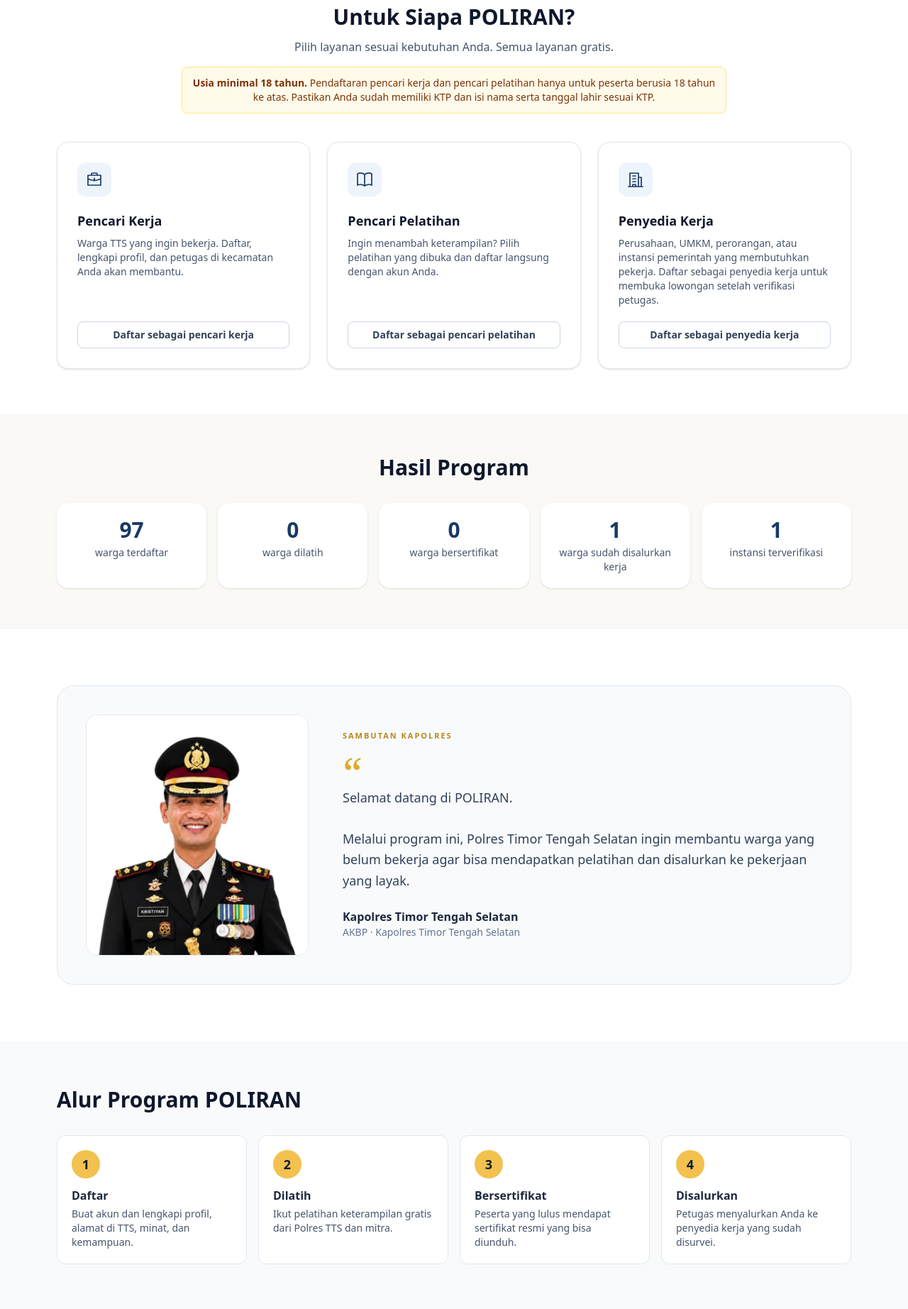
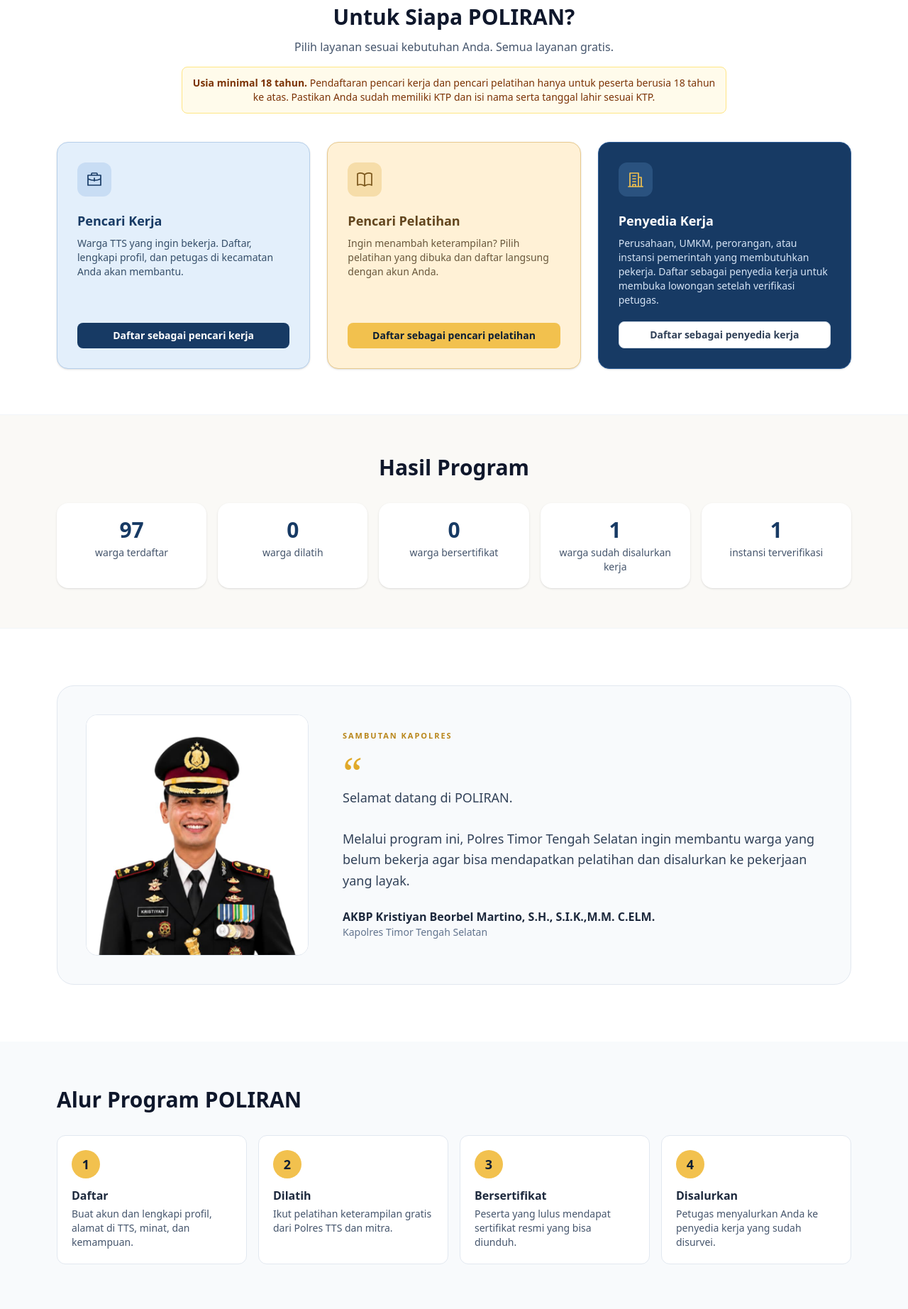
Before and after one commit to daniizzulhaq/app-poliran, a Laravel app: page / in a window 1280 px wide. Shown: the part 2197-4042 px from the top of the page at 71% size. Run offline with Laravel 12, Linux system fonts and the light colour scheme; data comes from the database, SQL or seed files in the repository; data that the repository does not hold is empty; style sheets or scripts are compiled from the project's sources; parts of the project's set-up code (start-up, migrations or seed data) failed here and were passed over.

Commit message:
pembaruan

```diff
--- a/app/Services/PengaturanService.php
+++ b/app/Services/PengaturanService.php
@@ -13,7 +13,7 @@ class PengaturanService
     public const DEFAULTS = [
         'hero_judul' => 'Polisi Peduli Pengangguran',
         'hero_teks' => 'Program GRATIS dari Polres Timor Tengah Selatan untuk membantu warga TTS mendapatkan pelatihan dan pekerjaan. Tidak dipungut biaya apa pun.',
-        'sambutan_nama' => 'Nama Kapolres',
+        'sambutan_nama' => 'Kristiyan Beorbel Martino, S.H., S.I.K.,M.M. C.ELM.',
         'sambutan_pangkat' => 'AKBP',
         'sambutan_isi' => "Selamat datang di POLIRAN.\n\nMelalui program ini, Polres Timor Tengah Selatan ingin membantu warga yang belum bekerja agar bisa mendapatkan pelatihan dan disalurkan ke pekerjaan yang layak.",
         'sambutan_foto' => null,
--- a/resources/css/app.css
+++ b/resources/css/app.css
@@ -73,8 +73,42 @@
     }
     .officer-welcome { height: 340px; }
     .officer-welcome .officer-photo-original { top: -40%; }
-    .service-card { transition: border-color 180ms ease, box-shadow 180ms ease; }
-    .service-card:hover { border-color: #b9861a70; box-shadow: 0 10px 30px #0b1e340a; }
+    .service-card {
+        background-color: var(--service-background);
+        border-color: var(--service-border);
+        transition: border-color 180ms ease, box-shadow 180ms ease;
+    }
+    .service-card--blue {
+        --service-background: #e3effb;
+        --service-border: #b6cfea;
+        --service-title: #173a64;
+        --service-description: #354e69;
+        --service-icon-background: #c8ddf4;
+        --service-icon-color: #173a64;
+    }
+    .service-card--cream {
+        --service-background: #fff1d6;
+        --service-border: #e7c98e;
+        --service-title: #62451d;
+        --service-description: #68573b;
+        --service-icon-background: #f6dda9;
+        --service-icon-color: #79551a;
+    }
+    .service-card--navy {
+        --service-background: #173a64;
+        --service-border: #2a5b96;
+        --service-title: #ffffff;
+        --service-description: #d6e4f5;
+        --service-icon-background: #2a527f;
+        --service-icon-color: #f2c14e;
+    }
+    .service-card-title { color: var(--service-title); }
+    .service-card-description { color: var(--service-description); }
+    .service-card-icon {
+        background-color: var(--service-icon-background);
+        color: var(--service-icon-color);
+    }
+    .service-card:hover { border-color: #b9861a; box-shadow: 0 10px 30px #0b1e3414; }
     @media (prefers-reduced-motion: reduce) {
         .service-card { transition: none; }
     }
--- a/resources/views/public/home.blade.php
+++ b/resources/views/public/home.blade.php
@@ -51,15 +51,15 @@
         <x-syarat-usia class="mx-auto mt-4 max-w-3xl text-center" />
         <div class="mt-10 grid gap-6 md:grid-cols-3">
             @foreach ([
-                ['briefcase', 'Pencari Kerja', 'Warga TTS yang ingin bekerja. Daftar, lengkapi profil, dan petugas di kecamatan Anda akan membantu.', 'Daftar sebagai pencari kerja', route('register.pencari-kerja')],
-                ['book', 'Pencari Pelatihan', 'Ingin menambah keterampilan? Pilih pelatihan yang dibuka dan daftar langsung dengan akun Anda.', 'Daftar sebagai pencari pelatihan', route('public.pelatihan.index')],
-                ['building', 'Penyedia Kerja', 'Perusahaan, UMKM, perorangan, atau instansi pemerintah yang membutuhkan pekerja. Daftar sebagai penyedia kerja untuk membuka lowongan setelah verifikasi petugas.', 'Daftar sebagai penyedia kerja', route('register.instansi')],
-            ] as [$ikon, $judul, $teks, $tombol, $url])
-                <div class="service-card flex flex-col rounded-2xl border border-slate-200 bg-white p-7 shadow-sm">
-                    <span class="flex h-12 w-12 items-center justify-center rounded-xl bg-brand-50 text-brand-700"><x-icon :name="$ikon" /></span>
-                    <h3 class="mt-5 text-lg font-bold">{{ $judul }}</h3>
-                    <p class="mt-2 flex-1 text-sm text-slate-600">{{ $teks }}</p>
-                    <x-button :href="$url" variant="secondary" class="mt-5">{{ $tombol }}</x-button>
+                ['briefcase', 'Pencari Kerja', 'Warga TTS yang ingin bekerja. Daftar, lengkapi profil, dan petugas di kecamatan Anda akan membantu.', 'Daftar sebagai pencari kerja', route('register.pencari-kerja'), 'service-card--blue', 'primary'],
+                ['book', 'Pencari Pelatihan', 'Ingin menambah keterampilan? Pilih pelatihan yang dibuka dan daftar langsung dengan akun Anda.', 'Daftar sebagai pencari pelatihan', route('public.pelatihan.index'), 'service-card--cream', 'gold'],
+                ['building', 'Penyedia Kerja', 'Perusahaan, UMKM, perorangan, atau instansi pemerintah yang membutuhkan pekerja. Daftar sebagai penyedia kerja untuk membuka lowongan setelah verifikasi petugas.', 'Daftar sebagai penyedia kerja', route('register.instansi'), 'service-card--navy', 'secondary'],
+            ] as [$ikon, $judul, $teks, $tombol, $url, $warna, $varianTombol])
+                <div class="service-card {{ $warna }} flex flex-col rounded-2xl border p-7 shadow-sm">
+                    <span class="service-card-icon flex h-12 w-12 items-center justify-center rounded-xl"><x-icon :name="$ikon" /></span>
+                    <h3 class="service-card-title mt-5 text-lg font-bold">{{ $judul }}</h3>
+                    <p class="service-card-description mt-2 flex-1 text-sm">{{ $teks }}</p>
+                    <x-button :href="$url" :variant="$varianTombol" class="mt-5">{{ $tombol }}</x-button>
                 </div>
             @endforeach
         </div>
@@ -90,8 +90,8 @@
                 <p class="section-eyebrow">Sambutan Kapolres</p>
                 <span class="mt-3 block h-10 font-serif text-6xl text-gold-500" aria-hidden="true">&ldquo;</span>
                 <blockquote class="mt-3 text-base leading-relaxed whitespace-pre-line text-slate-700 sm:text-lg">{{ $konten['sambutan_isi'] }}</blockquote>
-                <p class="mt-6 font-bold">{{ $konten['sambutan_nama'] === 'Nama Kapolres' ? 'Kapolres Timor Tengah Selatan' : $konten['sambutan_nama'] }}</p>
-                <p class="text-sm text-slate-500">{{ $konten['sambutan_pangkat'] }} · Kapolres Timor Tengah Selatan</p>
+                <p class="mt-6 font-bold">{{ $konten['sambutan_pangkat'] }} {{ $konten['sambutan_nama'] === 'Nama Kapolres' ? \App\Services\PengaturanService::DEFAULTS['sambutan_nama'] : $konten['sambutan_nama'] }}</p>
+                <p class="text-sm text-slate-500">Kapolres Timor Tengah Selatan</p>
             </div>
         </div>
     </section>
```
Also changed, not shown: 3 other files.
